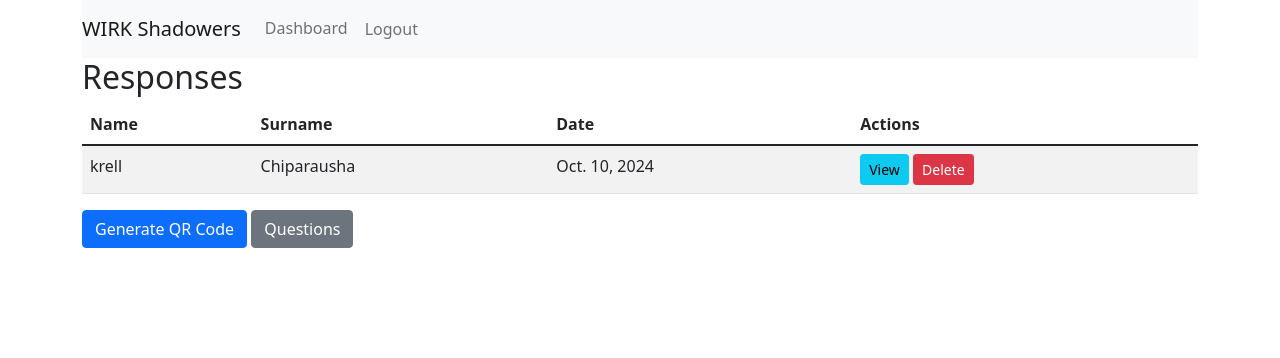
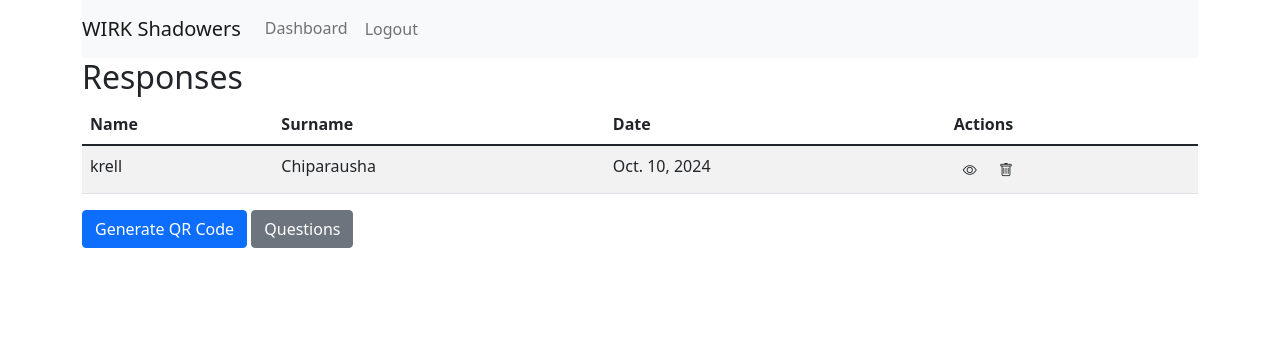
Before and after one commit to krellC137/ShadowerReview, a Django app: page /feedback/dashboard/ in a window 1280 px wide. Shown: the top 358 px of the page. Run offline with Django 5.2, Linux system fonts and the light colour scheme; a user stored in the database is signed in; data comes from the database, SQL or seed files in the repository; both versions use the stored data as it was after the commit.

Commit message:
changed view looks

```diff
--- a/feedback_app/feedback/templates/feedback/base.html
+++ b/feedback_app/feedback/templates/feedback/base.html
@@ -12,6 +12,10 @@
     />
     <link
       href="https://fonts.googleapis.com/css2?family=Open+Sans:wght@400&family=Roboto:wght@500&display=swap"
+      rel="stylesheet"
+    />
+    <link
+      href="https://cdn.jsdelivr.net/npm/bootstrap-icons/font/bootstrap-icons.css"
       rel="stylesheet"
     />
     <link rel="icon" type="image/x-icon" href="{% static 'favicon.ico' %}">
--- a/feedback_app/feedback/templates/feedback/dashboard.html
+++ b/feedback_app/feedback/templates/feedback/dashboard.html
@@ -18,10 +18,14 @@
                     <td>{{ response.surname }}</td>
                     <td>{{ response.date }}</td>
                     <td>
-                        <a href="{% url 'view_response' response.id %}" class="btn btn-info btn-sm">View</a>
+                        <a href="{% url 'view_response' response.id %}" class="btn btn-sm">
+                            <i class="bi bi-eye"></i>
+                        </a>
                         <form action="{% url 'delete_response' response.id %}" method="post" style="display:inline;">
                             {% csrf_token %}
-                            <button type="submit" class="btn btn-danger btn-sm" onclick="return confirm('Are you sure you want to delete this response?');">Delete</button>
+                            <button type="submit" class="btn btn-sm" onclick="return confirm('Are you sure you want to delete this response?');">
+                                <i class="bi bi-trash"></i>
+                            </button>
                         </form>
                     </td>
                 </tr>
```
Also changed, not shown: feedback_app/feedback/templates/feedback/question_list.html (+6 -2 lines), feedback_app/db.sqlite3.
